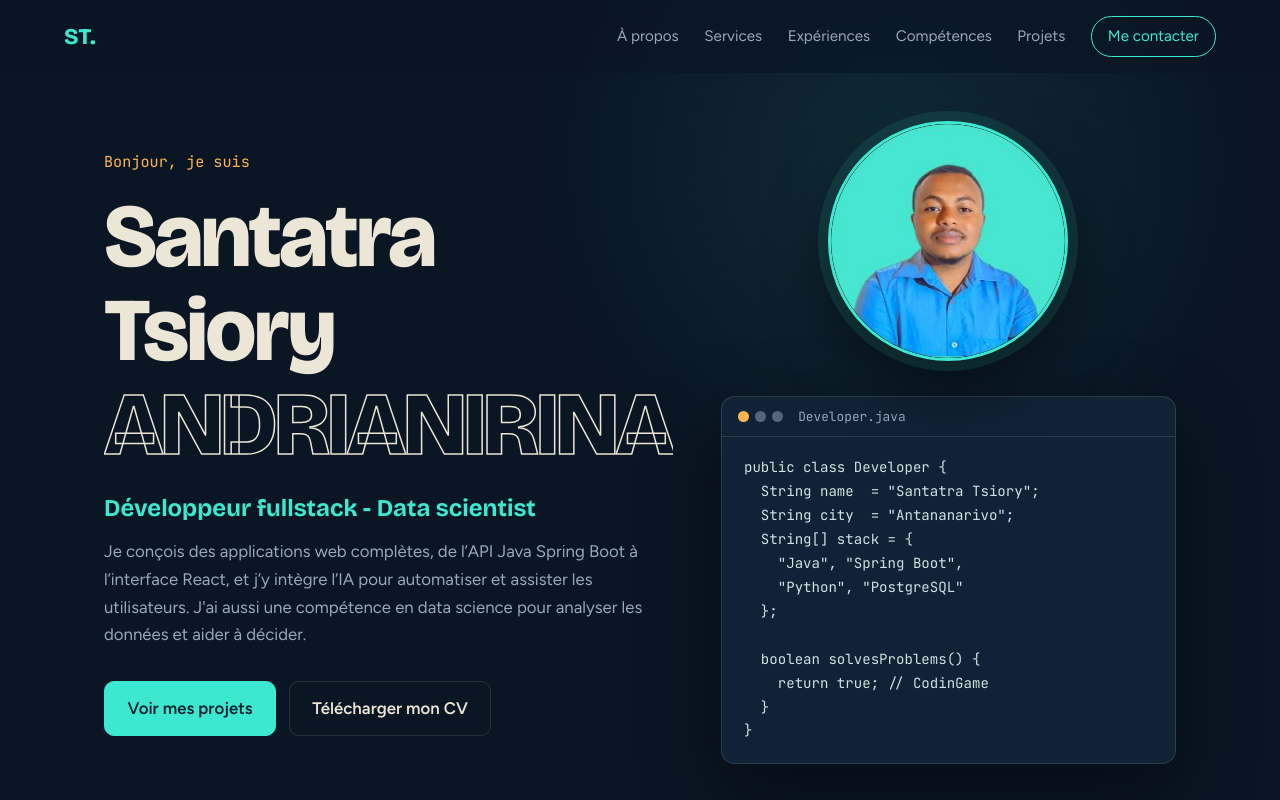
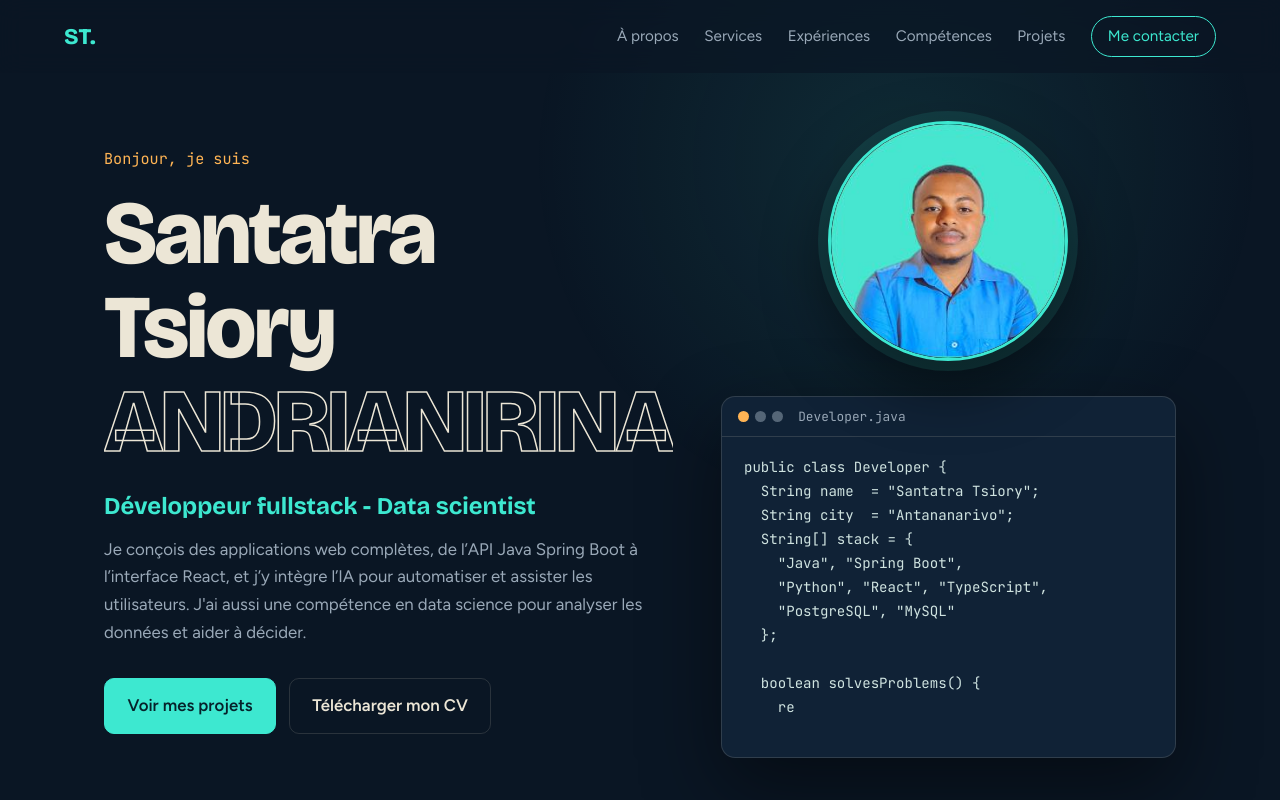
Before and after one commit to AndrianirinaSantatraTsiory/my-portfolio, a React (Vite) app: page / in a window 1280 px wide. Shown: the top 800 px of the page. Built offline with nearby package versions, Linux system fonts and the light colour scheme; the HTML template or start-up script is replaced by a standard one.

Commit message:
chore: add stack data

```diff
--- a/src/App.tsx
+++ b/src/App.tsx
@@ -32,7 +32,8 @@ const CODE = `public class Developer {
   String city  = "Antananarivo";
   String[] stack = {
     "Java", "Spring Boot",
-    "Python", "PostgreSQL"
+    "Python", "React", "TypeScript",
+    "PostgreSQL", "MySQL"
   };
 
   boolean solvesProblems() {
--- a/src/data.ts
+++ b/src/data.ts
@@ -41,9 +41,9 @@ export const stack = [
   { label: "Backend", items: ["Java", "Spring Boot", "Spring AI"] },
   { label: "Frontend", items: ["React", "TypeScript"] },
   { label: "Bases de données", items: ["PostgreSQL", "MySQL"] },
-  { label: "Data science & IA", items: ["Python", "Anaconda", "Power BI", "Spring AI", "RAG", "OCR"] },
-  { label: "Automatisation & BPMN", items: ["Camunda", "Odoo"] },
-  { label: "Outils", items: ["IntelliJ IDEA", "VS Code", "Android Studio", "Git", "Docker"] },
+  { label: "Data science", items: ["Python", "pandas", "NumPy"] },
+  { label: "Automatisation & BPMN", items: ["Camunda"] },
+  { label: "Outils", items: ["IntelliJ IDEA", "VS Code", "Android Studio", "Git", "Docker", "Anaconda", "Power BI"] },
 ];
 
 export const education = [
@@ -74,6 +74,8 @@ export const logos: Record<string, string> = {
   Camunda: `${simple}/camunda.svg`,
   "Power BI": `${simple}/powerbi.svg`,
   "Spring AI": `${dev}/spring/spring-original.svg`,
+  pandas : `${dev}/pandas/pandas-original.svg`,
+  NumPy : `${dev}/numpy/numpy-original.svg`,
 };
 
 export const services = [
```
